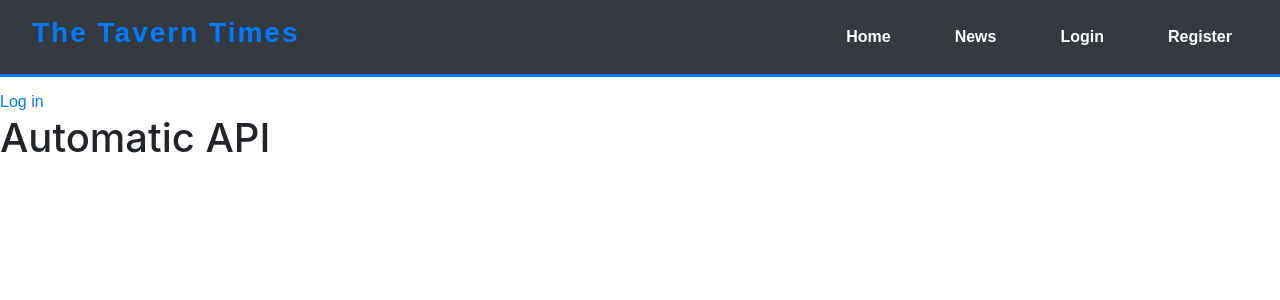
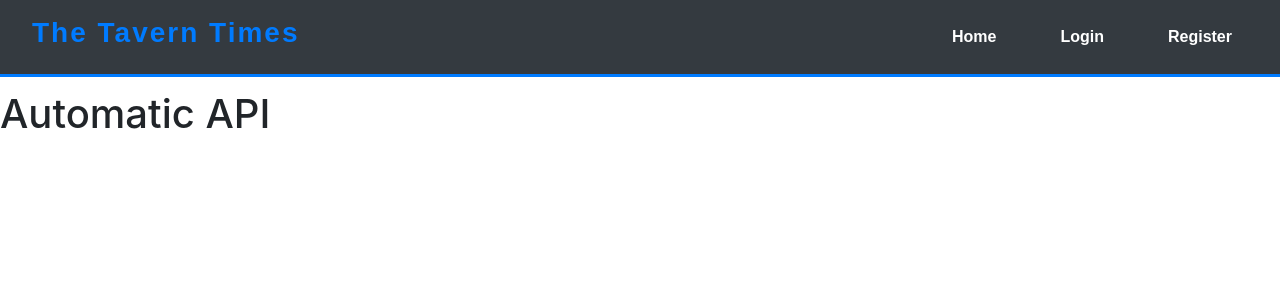
Before and after one commit to aGamer106/public-news-php, a PHP site: page /index.php in a window 1280 px wide. Shown: the top 300 px of the page. Run offline with PHP 8.4, Linux system fonts and the light colour scheme; data that the repository does not hold is empty; some libraries are stand-ins or nearby versions.

Commit message:
fixed navbar redirection problem;

```diff
--- a/components/navbar.php
+++ b/components/navbar.php
@@ -3,11 +3,6 @@ if (session_status() == PHP_SESSION_NONE) {
     session_start();
 }
 
-if (isset($_SESSION['logged_on']) && $_SESSION['logged_on'] == true) {
-    echo 'Welcome, ' . $_SESSION['first_name'];
-} else {
-    echo '<a href="login.php">Log in</a>';
-}
 ?>
 
 <nav>
@@ -15,13 +10,13 @@ if (isset($_SESSION['logged_on']) && $_SESSION['logged_on'] == true) {
     <div class="navbar-container">
         <h1 class="title">The Tavern Times</h1>
         <div class="menu">
-            <a href="index.php">Home</a>
-            <a href="news.php">News</a>
             <?php if(isset($_SESSION['logged_on'])) { ?>
                 <a href="#"><?php echo "Hello, ".$_SESSION['first_name']; ?></a>
+                <a href="news.php">News</a>
                 <a href="profile.php">Profile</a>
                 <a href="logout.php">Logout</a>
             <?php } else { ?>
+                <a href="index.php">Home</a>
                 <a href="login.php">Login</a>
                 <a href="register.php">Register</a>
             <?php } ?>
```
